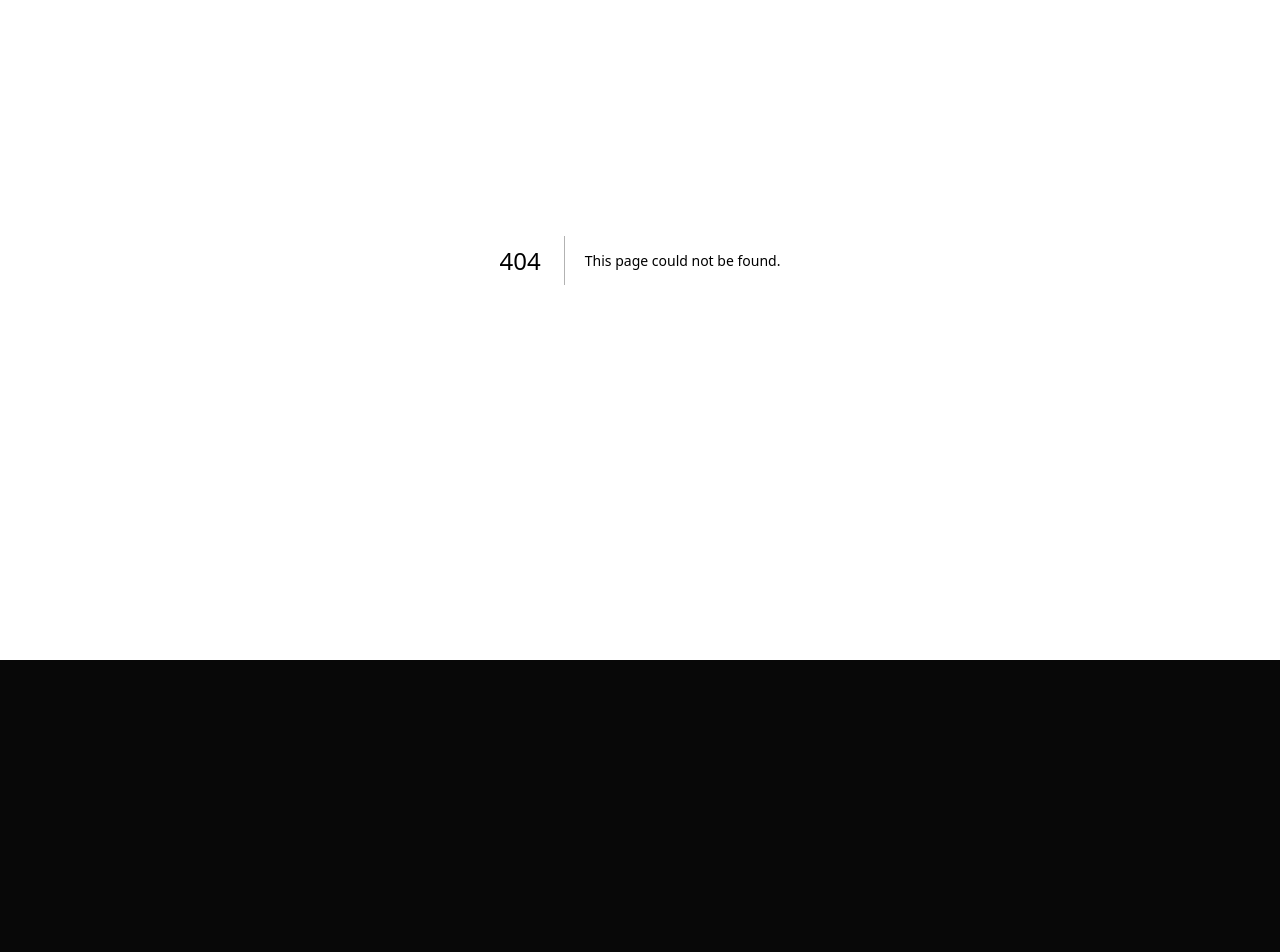
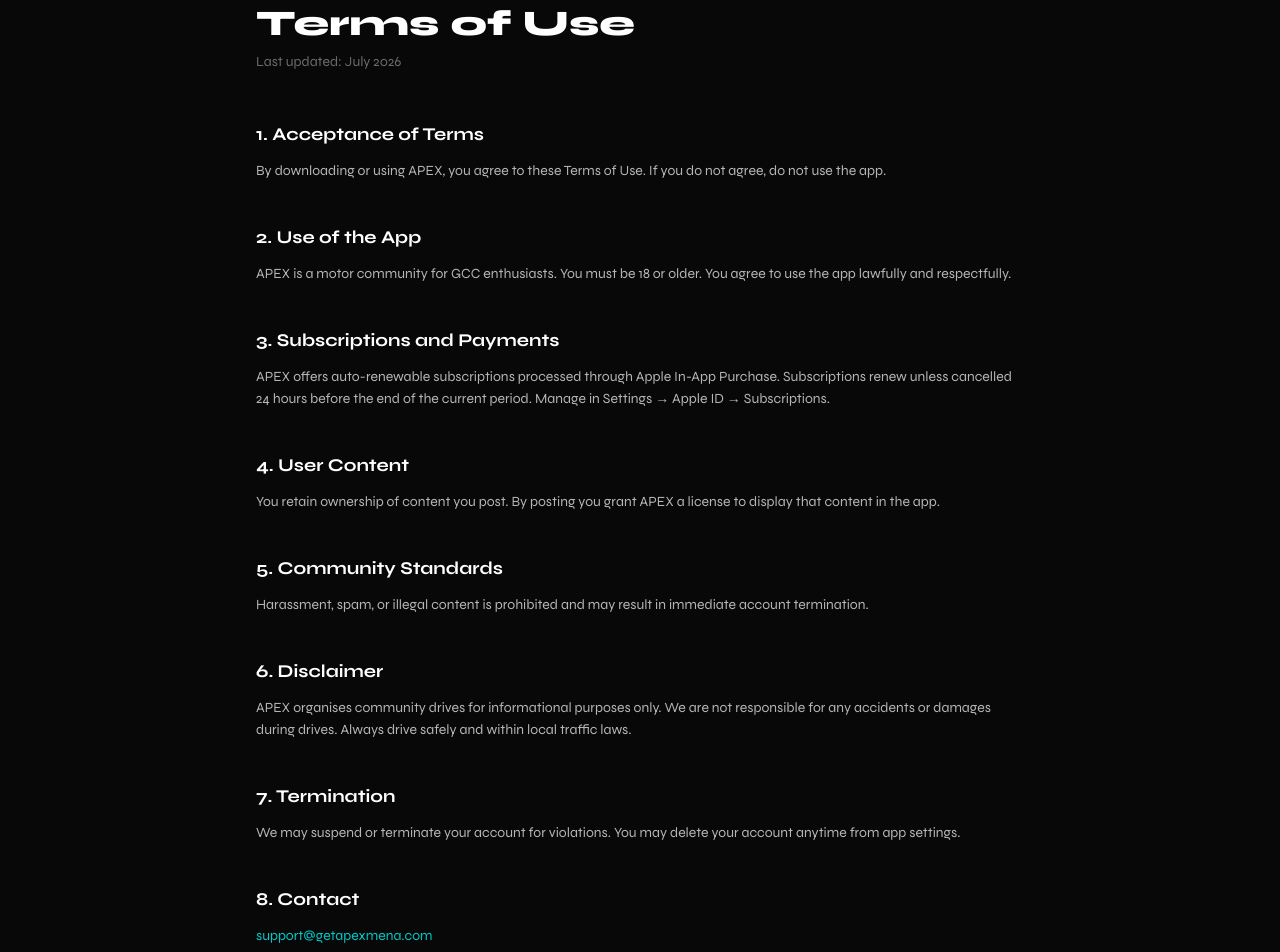
Before and after one commit to awaadnabil/apex-website, a Next.js app: page /terms in a window 1280 px wide. Before the commit this address had no page. Shown: the part 140-1092 px from the top of the page. Before the commit the page ends 800 px from the top, so only its background shows below. Built offline with nearby package versions, Linux system fonts and the light colour scheme.

Commit message:
feat: add terms of use page

```diff
--- /dev/null
+++ b/app/terms/page.tsx
@@ -0,0 +1,53 @@
+import type { Metadata } from "next"
+
+export const metadata: Metadata = {
+  title: "Terms of Use — APEX",
+  description: "APEX Terms of Use",
+}
+
+export default function Terms() {
+  return (
+    <main className="min-h-screen bg-[#080808] text-white px-6 py-20">
+      <div className="max-w-3xl mx-auto">
+        <a href="/" className="text-[#00C8C8] text-xs tracking-[0.3em] uppercase mb-12 block">← APEX</a>
+        <h1 className="text-4xl font-black mb-2">Terms of Use</h1>
+        <p className="text-white/40 text-sm mb-12">Last updated: July 2026</p>
+        <div className="space-y-10 text-white/70 text-sm leading-relaxed">
+          <section>
+            <h2 className="text-white font-bold text-lg mb-3">1. Acceptance of Terms</h2>
+            <p>By downloading or using APEX, you agree to these Terms of Use. If you do not agree, do not use the app.</p>
+          </section>
+          <section>
+            <h2 className="text-white font-bold text-lg mb-3">2. Use of the App</h2>
+            <p>APEX is a motor community for GCC enthusiasts. You must be 18 or older. You agree to use the app lawfully and respectfully.</p>
+          </section>
+          <section>
+            <h2 className="text-white font-bold text-lg mb-3">3. Subscriptions and Payments</h2>
+            <p>APEX offers auto-renewable subscriptions processed through Apple In-App Purchase. Subscriptions renew unless cancelled 24 hours before the end of the current period. Manage in Settings → Apple ID → Subscriptions.</p>
+          </section>
+          <section>
+            <h2 className="text-white font-bold text-lg mb-3">4. User Content</h2>
+            <p>You retain ownership of content you post. By posting you grant APEX a license to display that content in the app.</p>
+          </section>
+          <section>
+            <h2 className="text-white font-bold text-lg mb-3">5. Community Standards</h2>
+            <p>Harassment, spam, or illegal content is prohibited and may result in immediate account termination.</p>
+          </section>
+          <section>
+            <h2 className="text-white font-bold text-lg mb-3">6. Disclaimer</h2>
+            <p>APEX organises community drives for informational purposes only. We are not responsible for any accidents or damages during drives. Always drive safely and within local traffic laws.</p>
+          </section>
+          <section>
+            <h2 className="text-white font-bold text-lg mb-3">7. Termination</h2>
+            <p>We may suspend or terminate your account for violations. You may delete your account anytime from app settings.</p>
+          </section>
+          <section>
+            <h2 className="text-white font-bold text-lg mb-3">8. Contact</h2>
+            <p className="mt-3 text-[#00C8C8]">support@getapexmena.com</p>
+            <p className="mt-1 text-white/40">APEX Motors GCC · Dubai, United Arab Emirates</p>
+          </section>
+        </div>
+      </div>
+    </main>
+  )
+}
```
